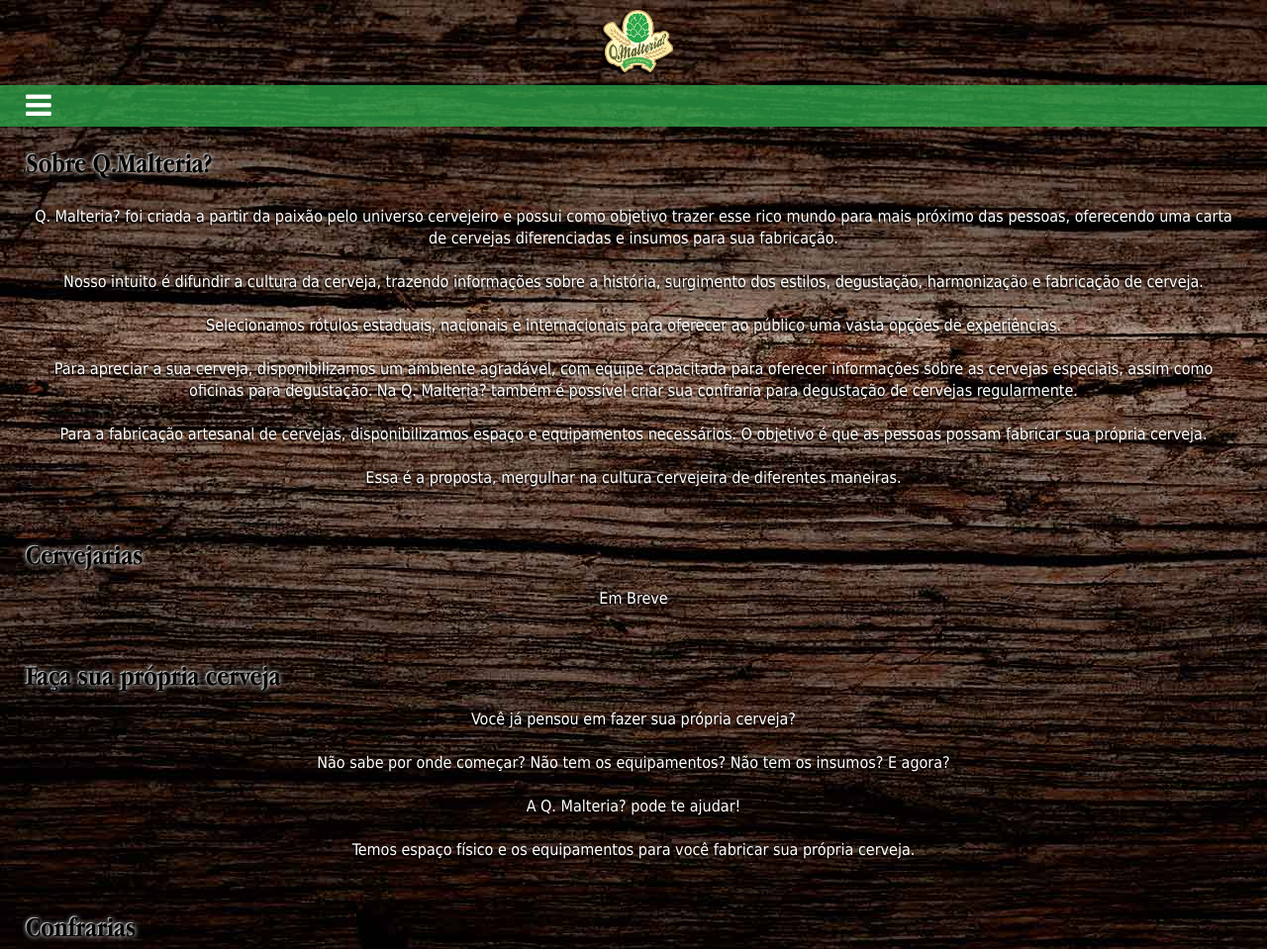
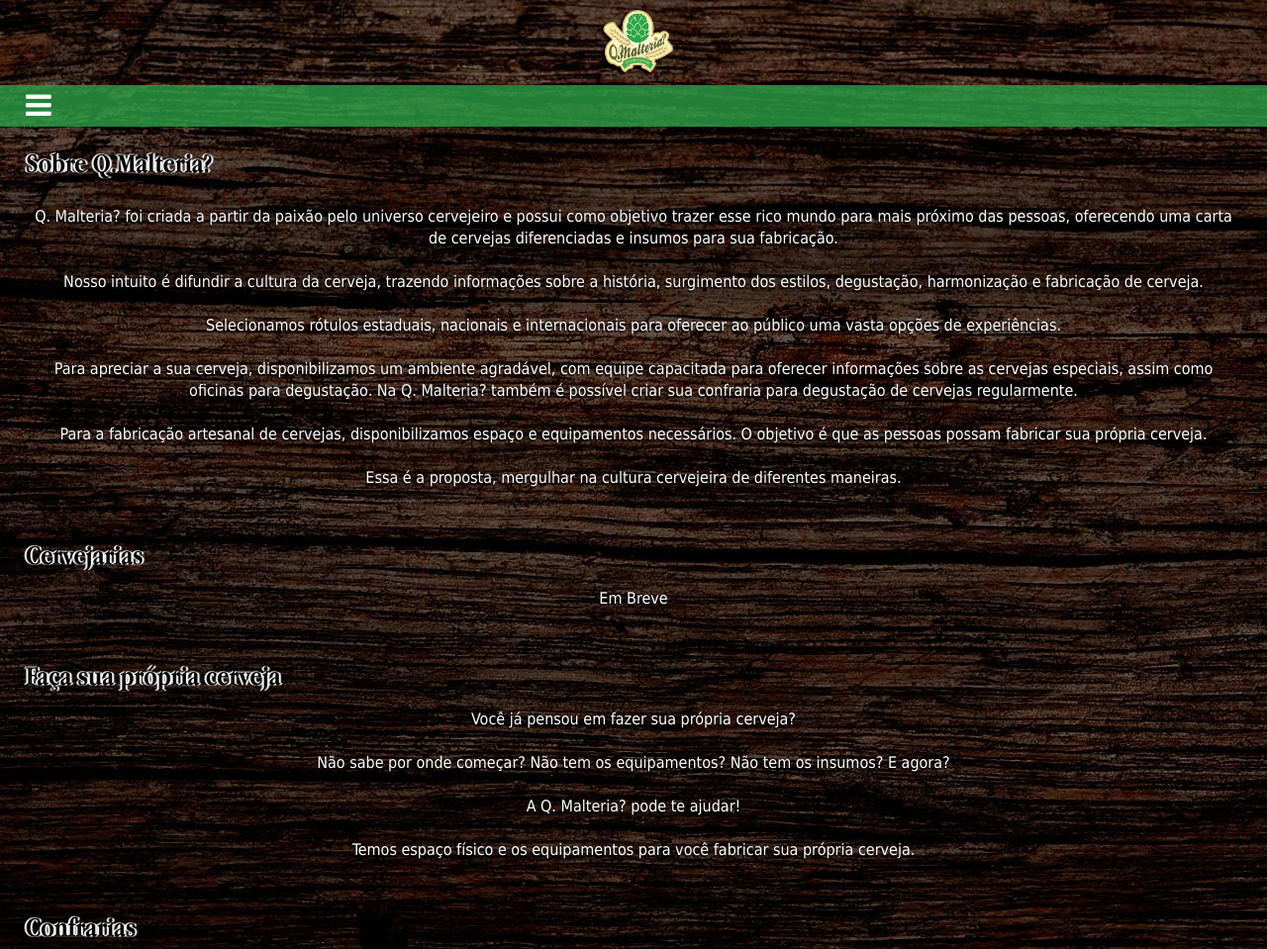
Before and after one commit to damasiorafael/qmalteria, a PHP site: page / in a window 1280 px wide. Shown: the top 959 px of the page at 99% size. Run offline with PHP 8.4, Linux system fonts and the light colour scheme; some libraries are stand-ins or nearby versions.

Commit message:
ajustes nas fontes e títulos do site

```diff
--- a/css/style.css
+++ b/css/style.css
@@ -77,8 +77,8 @@ header { position: fixed; top: 252px; width: 100%; float: left;}
 .body-section { float: left; width: 100%; clear: both; margin-top: 310px;}
 .content-body {}
 .content-item { width: calc(100% - 52px); padding: 0 26px; margin-top: 10px;}
-.content-item h2 { font-family: 'AppleGaramondBold'; font-size: 76px; color: #000; text-shadow: 0 0 5px #FFF, -1px -1px 0 #999, -1px -1px 0 rgba(140,140,140,0.6), -1px -1px 1px rgba(0,0,0,0.67); opacity: .50;}
-.content-item p { text-align: center; font-family: Tahoma, sans-serif; font-size: 18px; font-weight: normal; line-height: 22px; color: #FFF; margin-top: 45px; padding: 0 100px; width: calc(100% - 200px); text-shadow: -1px 2px 1px #000; height: 527px; margin-bottom: 220px;}
+.content-item h2 { font-family: 'AppleGaramondBold'; font-size: 76px; color: #000; text-shadow: 2px 0 1px #FFF, -2px 0 1px #FFF, -1px -1px 0 #999, -1px -1px 0 rgba(140,140,140,0.6), -1px -1px 1px rgba(0,0,0,0.67); opacity: .50;}
+.content-item p { text-align: center; font-family: Tahoma, sans-serif; font-size: 20px; font-weight: normal; line-height: 22px; color: #FFF; margin-top: 40px; padding: 0 100px; width: calc(100% - 200px); text-shadow: -1px 2px 1px #000; height: 527px; margin-bottom: 220px;}
 /* body */
 
 /* contato */
```
Also changed, not shown: img/bg_body.jpg, img/bg_body_2.jpg (added), img/bg_body_bkp.jpg (added).
